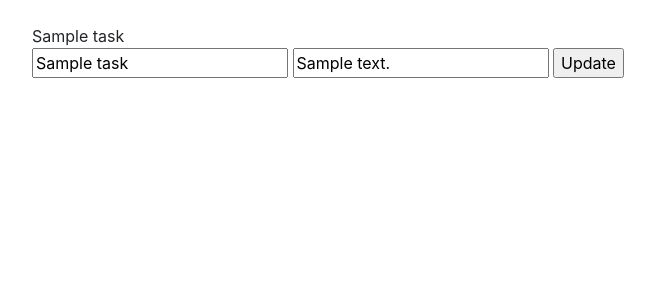
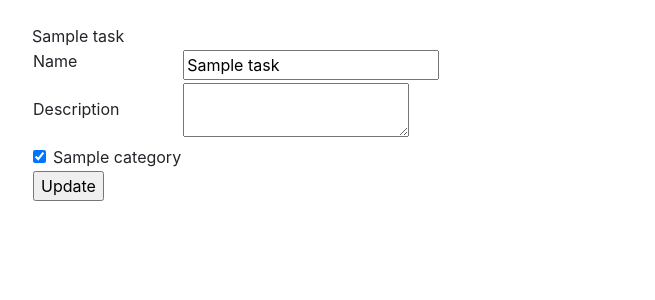
Before and after one commit to perander/training-planner, a Flask app: template application/templates/tasks/updateform.html in a window 1280 px wide. Shown: the part 56-356 px from the top of the page, without its empty margins (53-708 px from the left). Run offline with Flask 2, Linux system fonts and the light colour scheme; the template is opened without the code that fills it: values that come from a table or form of the project are taken from there, others are empty; tables that the repository leaves empty hold one stand-in row (values such as "Sample post"); form fields are guessed from the names that the template uses; parts of the project's set-up code (start-up, migrations or seed data) failed here and were passed over; some libraries are stand-ins or nearby versions.

Commit message:
:sparkles: edit and delete categories per task (admin)

```diff
--- a/application/category/models.py
+++ b/application/category/models.py
@@ -17,4 +17,7 @@
                                   lazy='dynamic')
 
     def __init__(self, name):
-        self.name = name
+        self.name = "#" + name
+
+    def __str__(self):
+        return self.name
--- a/application/templates/tasks/updateform.html
+++ b/application/templates/tasks/updateform.html
@@ -3,8 +3,51 @@
 {% block body %}
 <th>{{ task.name }}</th>
 <form method="POST" action="{{ url_for('tasks_update', task_id=task.id) }}">
-  <input type="text" name="newname" value="{{ task.name }}"/>
-  <input type="text" name="newdescription" value="{{ task.description }}"/>
-  <input type="submit" value="Update"/>
+  <table>
+    <tr>
+      <td>
+        {{ form.name.label }}
+      </td>
+      <td>
+        {{ form.name(value=task.name) }}
+      </td>
+      <td>
+        <ul>
+          {% for error in form.name.errors %}
+          <li>{{ error }}</li>
+          {% endfor %}
+        </ul>
+      </td>
+    </tr>
+    <tr>
+      <td>
+        {{ form.description.label }}
+      </td>
+      <td>
+        {{ form.description(value=task.description) }}
+      </td>
+    </tr>
+    {% for category in categories %}
+    <tr>
+      <td>
+        <div class="form-check">
+          {% if category in tags %}
+          <input class="form-check-input" type="checkbox" checked=True name="categories" value={{category.id}}>
+          {% else %}
+          <input class="form-check-input" type="checkbox" name="categories" value={{category.id}}>
+          {% endif %}
+          <label class="form-check-label" for="id_{{category.name}}">
+            {{ category.name }}
+          </label>
+        </div>
+      </td>
+    </tr>
+    {% endfor %}
+    <tr>
+      <td colspan="3">
+        <input type="submit" value="Update"/>
+      </td>
+    </tr>
+  </table>
 </form>
 {% endblock %}
```
Also changed, not shown: application/tasks/views.py (+31 -10 lines).
